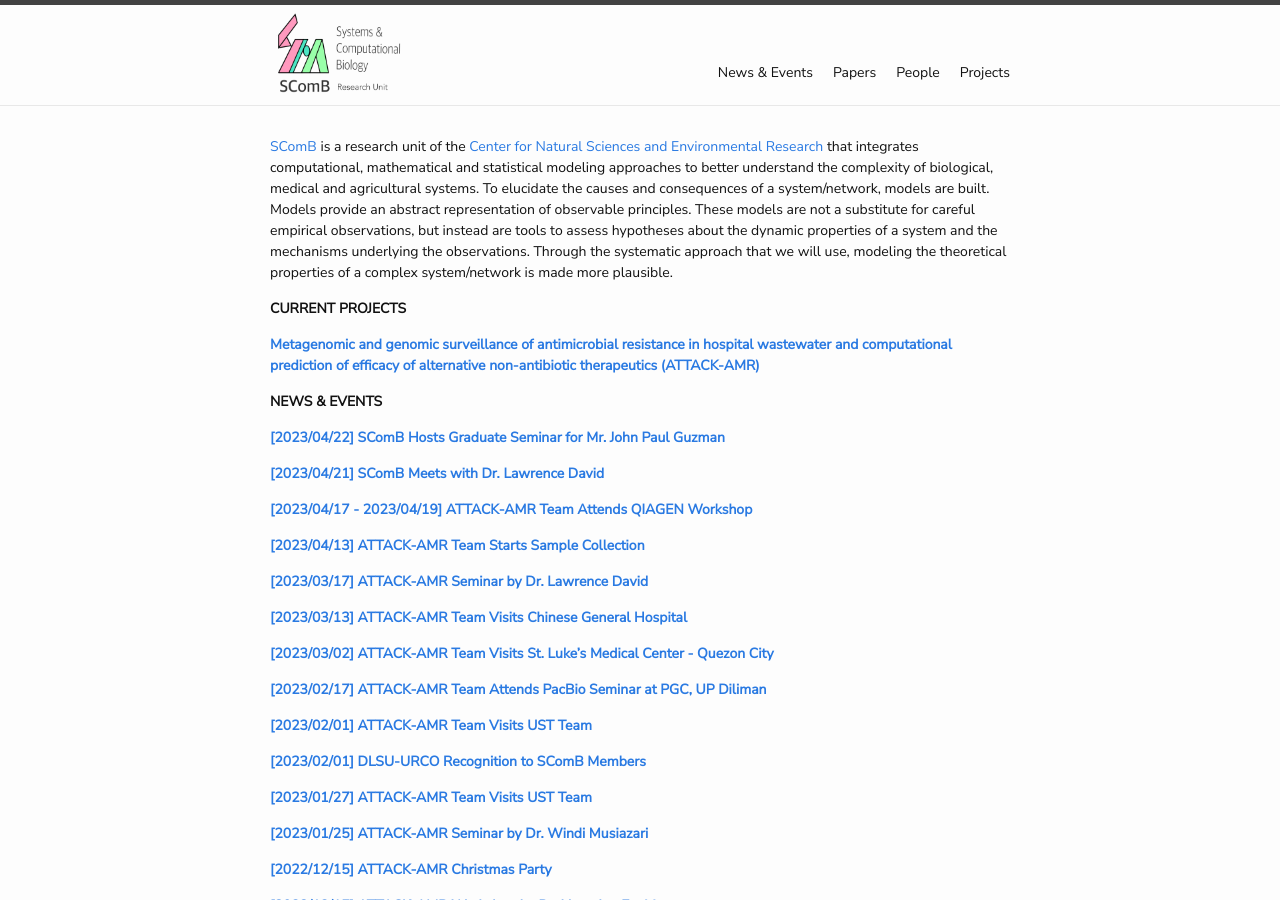
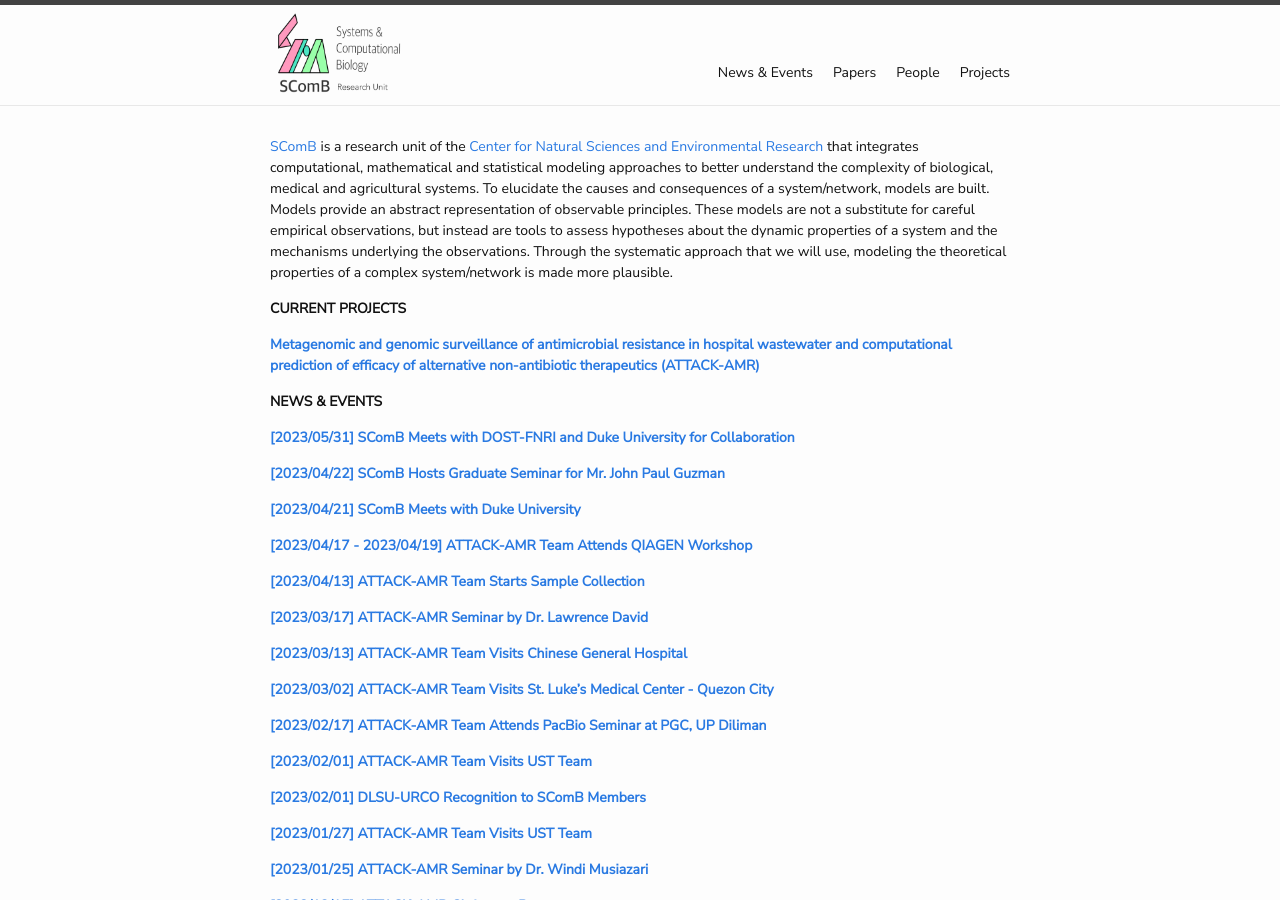
Before and after one commit to dlsu-scomb/dlsu-scomb.github.io, a Jekyll site: the page built from index.md, in a window 1280 px wide and 900 px high. Built offline with Jekyll 4.4.1, drawn with Linux system fonts in a browser that asks for light colours; nearby versions of some CDN libraries; a style sheet for code colours, icons or effects is not loaded.

Commit message:
Added DOST-FNRI collaboration meeting

```diff
--- a/index.md
+++ b/index.md
@@ -12,9 +12,11 @@ layout: home
 
 **NEWS & EVENTS**
 
+[**[2023/05/31] SComB Meets with DOST-FNRI and Duke University for Collaboration**](/events/#fnri20230531)
+
 [**[2023/04/22] SComB Hosts Graduate Seminar for Mr. John Paul Guzman**](/events/#seminar20230422)
 
-[**[2023/04/21] SComB Meets with Dr. Lawrence David**](/events/#david20230421)
+[**[2023/04/21] SComB Meets with Duke University**](/events/#david20230421)
 
 [**[2023/04/17 - 2023/04/19] ATTACK-AMR Team Attends QIAGEN Workshop**](/events/#workshop20230417)
 
```
Also changed, not shown: events.md (+9 -2 lines), 1 other file.
